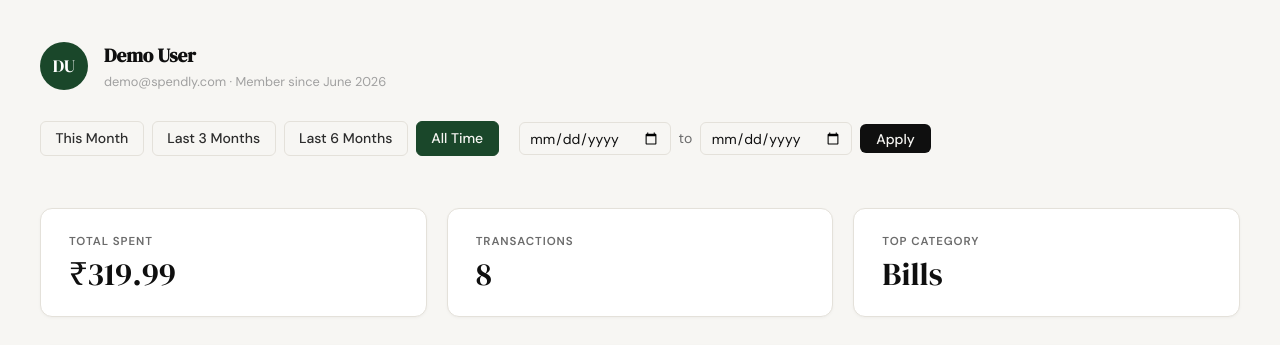
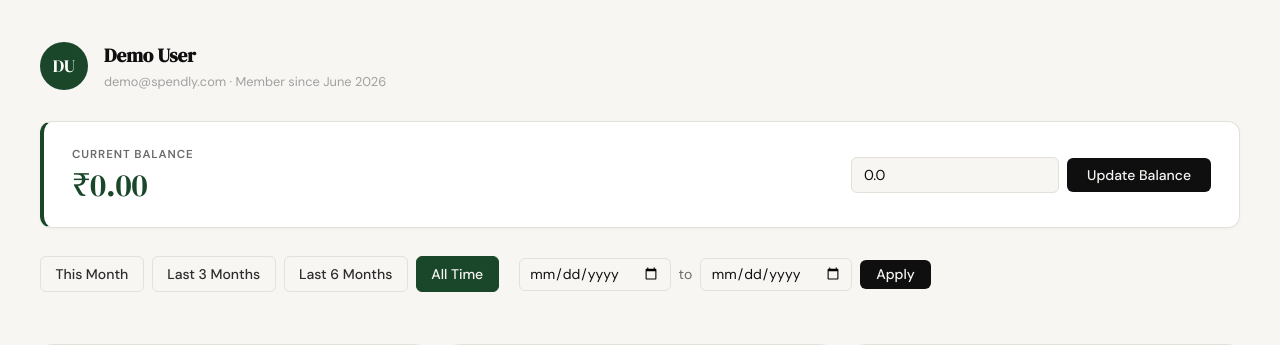
Before and after one commit to Mahi11353/Finance-Tracker, a Flask app: page /profile in a window 1280 px wide. Shown: the part 61-406 px from the top of the page. Run offline with Flask 3, Linux system fonts and the light colour scheme; the visitor is signed in with stand-in values (Sample User, id 1); data comes from the database, SQL or seed files in the repository.

Commit message:
add balance

```diff
--- a/app.py
+++ b/app.py
@@ -13,6 +13,8 @@ from database.queries import (
     get_expense_by_id,
     update_expense,
     delete_expense as delete_expense_query,
+    set_balance,
+    adjust_balance,
     CATEGORIES,
 )
 
@@ -222,6 +224,7 @@ def add_expense():
                                form=request.form)
 
     insert_expense(user_id, amount, category, parsed_date.isoformat(), description)
+    adjust_balance(user_id, -amount)
     return redirect(url_for("profile"))
 
 
@@ -282,7 +285,9 @@ def edit_expense(id):
                                error=error,
                                form=request.form)
 
+    old_amount = expense["amount"]
     update_expense(id, user_id, amount, category, parsed_date.isoformat(), description)
+    adjust_balance(user_id, old_amount - amount)
     return redirect(url_for("profile"))
 
 
@@ -297,6 +302,26 @@ def delete_expense(id):
     if expense is None:
         abort(404)
     delete_expense_query(id, user_id)
+    adjust_balance(user_id, expense["amount"])
+    return redirect(url_for("profile"))
+
+
+@app.route("/balance/update", methods=["POST"])
+def update_balance():
+    if not session.get("user_id"):
+        return redirect(url_for("login"))
+    if request.form.get("csrf_token") != session.get("csrf_token"):
+        abort(403)
+
+    user_id = session["user_id"]
+    raw = request.form.get("balance", "").strip()
+    try:
+        amount = round(float(raw), 2)
+    except ValueError:
+        flash("Balance must be a valid number.")
+        return redirect(url_for("profile"))
+
+    set_balance(user_id, amount)
     return redirect(url_for("profile"))
 
 
--- a/database/db.py
+++ b/database/db.py
@@ -20,9 +20,15 @@ def init_db():
             name          TEXT    NOT NULL,
             email         TEXT    UNIQUE NOT NULL,
             password_hash TEXT    NOT NULL,
+            balance       REAL    NOT NULL DEFAULT 0,
             created_at    TEXT    DEFAULT (datetime('now'))
         )
     """)
+    try:
+        conn.execute("ALTER TABLE users ADD COLUMN balance REAL NOT NULL DEFAULT 0")
+        conn.commit()
+    except Exception:
+        pass  # column already exists
     conn.execute("""
         CREATE TABLE IF NOT EXISTS expenses (
             id          INTEGER PRIMARY KEY AUTOINCREMENT,
--- a/database/queries.py
+++ b/database/queries.py
@@ -10,6 +10,12 @@ def _date_filter(date_from, date_to):
     return "", []
 
 
+def _format_balance(amount):
+    if amount < 0:
+        return f"-₹{abs(amount):,.2f}"
+    return f"₹{amount:,.2f}"
+
+
 def get_user_by_id(user_id):
     conn = get_db()
     row = conn.execute("SELECT * FROM users WHERE id = ?", (user_id,)).fetchone()
@@ -17,11 +23,29 @@ def get_user_by_id(user_id):
     if not row:
         return None
     dt = datetime.strptime(row["created_at"][:10], "%Y-%m-%d")
+    balance = row["balance"]
     return {
         "name": row["name"],
         "email": row["email"],
         "member_since": dt.strftime("%B %Y"),
+        "balance": balance,
+        "balance_display": _format_balance(balance),
+        "balance_negative": balance < 0,
     }
+
+
+def set_balance(user_id, amount):
+    conn = get_db()
+    conn.execute("UPDATE users SET balance = ? WHERE id = ?", (amount, user_id))
+    conn.commit()
+    conn.close()
+
+
+def adjust_balance(user_id, delta):
+    conn = get_db()
+    conn.execute("UPDATE users SET balance = balance + ? WHERE id = ?", (delta, user_id))
+    conn.commit()
+    conn.close()
 
 
 def get_recent_transactions(user_id, limit=10, date_from=None, date_to=None):
--- a/static/css/profile.css
+++ b/static/css/profile.css
@@ -78,6 +78,86 @@
     font-size: 0.875rem;
 }
 
+/* Balance card */
+
+.balance-card {
+    background: var(--paper-card);
+    border: 1px solid var(--border);
+    border-left: 4px solid var(--accent);
+    border-radius: var(--radius-md);
+    padding: 1.5rem 1.75rem;
+    box-shadow: 0 1px 3px rgba(0, 0, 0, 0.04);
+    display: flex;
+    align-items: center;
+    justify-content: space-between;
+    gap: 1.5rem;
+    flex-wrap: wrap;
+}
+
+.balance-card--negative {
+    border-left-color: var(--danger);
+}
+
+.balance-info {
+    display: flex;
+    flex-direction: column;
+    gap: 0.25rem;
+}
+
+.balance-label {
+    font-size: 0.72rem;
+    font-weight: 600;
+    color: var(--ink-muted);
+    text-transform: uppercase;
+    letter-spacing: 0.08em;
+}
+
+.balance-value {
+    font-family: var(--font-display);
+    font-size: 2rem;
+    color: var(--accent);
+    line-height: 1.1;
+}
+
+.balance-card--negative .balance-value {
+    color: var(--danger);
+}
+
+.balance-form {
+    display: flex;
+    align-items: center;
+    gap: 0.5rem;
+    flex-wrap: wrap;
+}
+
+.balance-input {
+    width: 13rem;
+    padding: 0.5rem 0.75rem;
+    font-size: 0.9rem;
+}
+
+.balance-btn {
+    padding: 0.5rem 1.25rem;
+    font-size: 0.875rem;
+    white-space: nowrap;
+}
+
+@media (max-width: 640px) {
+    .balance-card {
+        flex-direction: column;
+        align-items: flex-start;
+    }
+
+    .balance-form {
+        width: 100%;
+    }
+
+    .balance-input {
+        flex: 1;
+        min-width: 0;
+    }
+}
+
 /* Flash messages */
 
 .flash-messages {
--- a/templates/profile.html
+++ b/templates/profile.html
@@ -16,6 +16,21 @@
                 <h1 class="dash-name">{{ user.name }}</h1>
                 <p class="dash-meta">{{ user.email }} &middot; Member since {{ user.member_since }}</p>
             </div>
+        </div>
+
+        <!-- Balance card -->
+        <div class="balance-card{% if user.balance_negative %} balance-card--negative{% endif %}">
+            <div class="balance-info">
+                <span class="balance-label">Current Balance</span>
+                <span class="balance-value">{{ user.balance_display }}</span>
+            </div>
+            <form class="balance-form" method="POST" action="{{ url_for('update_balance') }}">
+                <input type="hidden" name="csrf_token" value="{{ session['csrf_token'] }}">
+                <input class="form-input balance-input" type="number" name="balance"
+                       step="0.01" placeholder="Enter new balance"
+                       value="{{ user.balance }}" required>
+                <button type="submit" class="btn-primary balance-btn">Update Balance</button>
+            </form>
         </div>
 
         <!-- Filter bar -->
```
